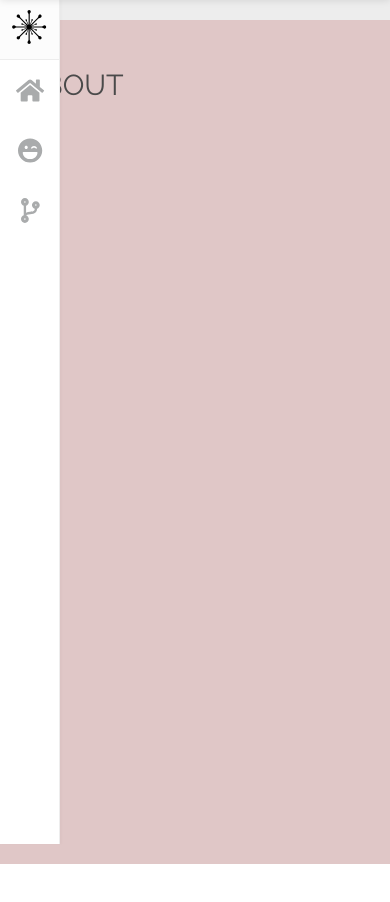
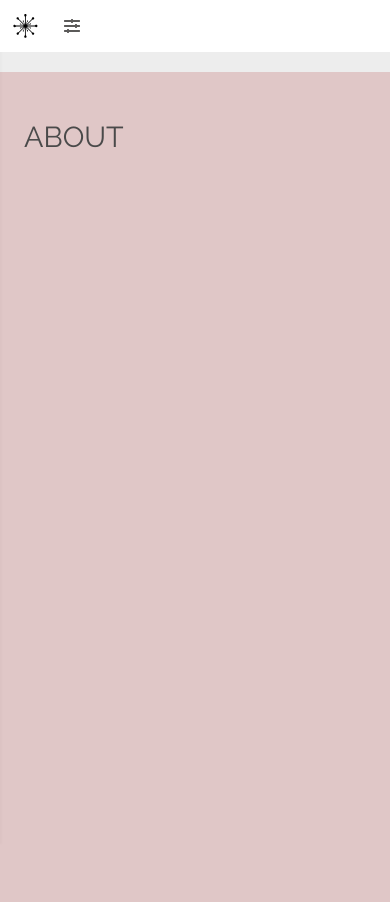
Before and after one commit to sagabob/tech-blog, a React (Create React App) app: page /about in a window 390 px wide. Shown: the top 902 px of the page. Before the commit the page ends 864 px from the top, so only its background shows below. Built offline with nearby package versions, Linux system fonts and the light colour scheme.

Commit message:
clean up the style

```diff
--- a/src/AppRoute.js
+++ b/src/AppRoute.js
@@ -7,7 +7,7 @@ import { Outlet, Link } from "react-router-dom";
 function Navbar() {
     return (
         <>
-            <div className="navbar mobile-navbar is-hidden-desktop is-hidden-tablet">
+            <div className="navbar is-hidden-desktop is-hidden-tablet">
                 <div className="navbar-brand">
                     <a className="navbar-item" href="home.html">
                         <img src={logo} alt="logo" />
@@ -17,11 +17,6 @@ function Navbar() {
                         <FontAwesomeIcon icon={faSlidersH} color={selectedDarkIconColor} />
                     </a>
 
-                    <div className="navbar-burger">
-                        <span></span>
-                        <span></span>
-                        <span></span>
-                    </div>
                 </div>
             </div>
             <div className="main-sidebar">
--- a/src/assests/scss/saga/layouts/_layout.scss
+++ b/src/assests/scss/saga/layouts/_layout.scss
@@ -34,67 +34,6 @@ body {
         text-transform: uppercase;
     }
 
-    //Error modifier
-    &.has-error {
-        display: flex;
-        justify-content: center;
-        align-items: center;
-        background: $white;
 
-        .error-wrapper {
-            position: relative;
-            width: 100%;
-            max-width: 640px;
-            margin: 0 auto;
-            text-align: center;
 
-            .error-code {
-                position: absolute;
-                top: 30%;
-                transform: translateY(-50%);
-                left: 0;
-                right: 0;
-                margin: 0 auto;
-                font-size: 24rem;
-                font-weight: bolder;
-                opacity: 0.08;
-            }
-
-            img {
-                position: relative;
-                display: block;
-                margin: 0 auto;
-                max-width: 420px;
-                z-index: 1;
-            }
-
-            h2,
-            p,
-            .button {
-                position: relative;
-                z-index: 1;
-            }
-
-            h2 {
-                font-family: "Montserrat", sans-serif;
-                font-weight: 600;
-                font-size: 1.4rem;
-                color: $dark-text;
-            }
-
-            p {
-                color: $muted-grey;
-                max-width: 410px;
-                margin: 0 auto;
-                padding: 0 16px;
-            }
-
-            .button {
-                margin-top: 16px;
-                height: 44px;
-                font-weight: 500;
-                min-width: 240px;
-            }
-        }
-    }
 }
--- a/src/assests/scss/saga/layouts/_navbar.scss
+++ b/src/assests/scss/saga/layouts/_navbar.scss
@@ -1,41 +1,8 @@
-.mobile-navbar {
-    position: fixed;
-    top: 0;
-    left: 0;
-    width: 100%;
-    z-index: 99;
-    box-shadow: 0 0 8px 0 rgba(0, 0, 0, 0.12);
-    transform: translateY(-100%);
-    transition: all 0.3s;
 
-    //Active State
-    &.is-active {
-        transform: translateY(0);
-    }
+.navbar-burger:hover {
+    background-color: rgba(0, 0, 0, 0.02);
+}
 
-    //Navbar item
-    .navbar-item {
-        //Icon modifier
-        &.is-icon {
-            svg {
-                color: $primary;
-            }
-        }
-
-        //Sidebar toggler
-        &.is-sidebar-toggler {
-            svg {
-                color: $muted-grey !important;
-            }
-        }
-    }
-
-    //Menu Hamburger
-    .navbar-burger:hover {
-        background-color: rgba(0, 0, 0, 0.02);
-    }
-
-    .navbar-burger span {
-        background-color: $dark-text;
-    }
+.navbar-burger span {
+    background-color: $dark-text;
 }
--- a/src/assests/scss/saga/layouts/_responsive.scss
+++ b/src/assests/scss/saga/layouts/_responsive.scss
@@ -45,8 +45,6 @@
 
     //wrapper
     .app-wrapper {
-        //width: calc(100% - 60px);
-        //margin-left: 60px;
         width: 100%;
         margin-left: 0;
 
@@ -54,4 +52,8 @@
             margin-top: 10px;
         }
     }
+
+    .main-sidebar {
+        transform: translateX(-100%) !important;
+    }
 }
--- a/src/assests/scss/saga/layouts/_sidebar.scss
+++ b/src/assests/scss/saga/layouts/_sidebar.scss
@@ -3,7 +3,7 @@
     top: 0;
     left: 0;
     height: 100%;
-    width: 60px;
+    width: 50px;
     background-color: $white;
     box-shadow: 2px 0px 2px 0px rgba(0, 0, 0, 0.02);
     border-right: 1px solid $fade-grey;
@@ -11,8 +11,8 @@
     transition: all 0.3s;
 
     .sidebar-brand {
-        width: 60px;
-        height: 60px;
+        width: 50px;
+        height: 50px;
         display: flex;
         align-items: center;
         justify-content: center;
@@ -27,14 +27,14 @@
     }
 
     .sidebar-inner {
-        height: calc(100% - 60px);
+        height: calc(100% - 50px);
         width: 100%;
         position: relative;
 
         .icon-menu {
             li {
-                width: 60px;
-                height: 60px;
+                width: 50px;
+                height: 50px;
                 display: flex;
                 align-items: center;
                 justify-content: center;
@@ -43,7 +43,7 @@
                 a {
                     display: block;
                     position: relative;
-                    max-height: 25px;
+                    max-height: 20px;
                     transform: rotate(0);
                     opacity: 1;
                     transition: all .3s;
```
